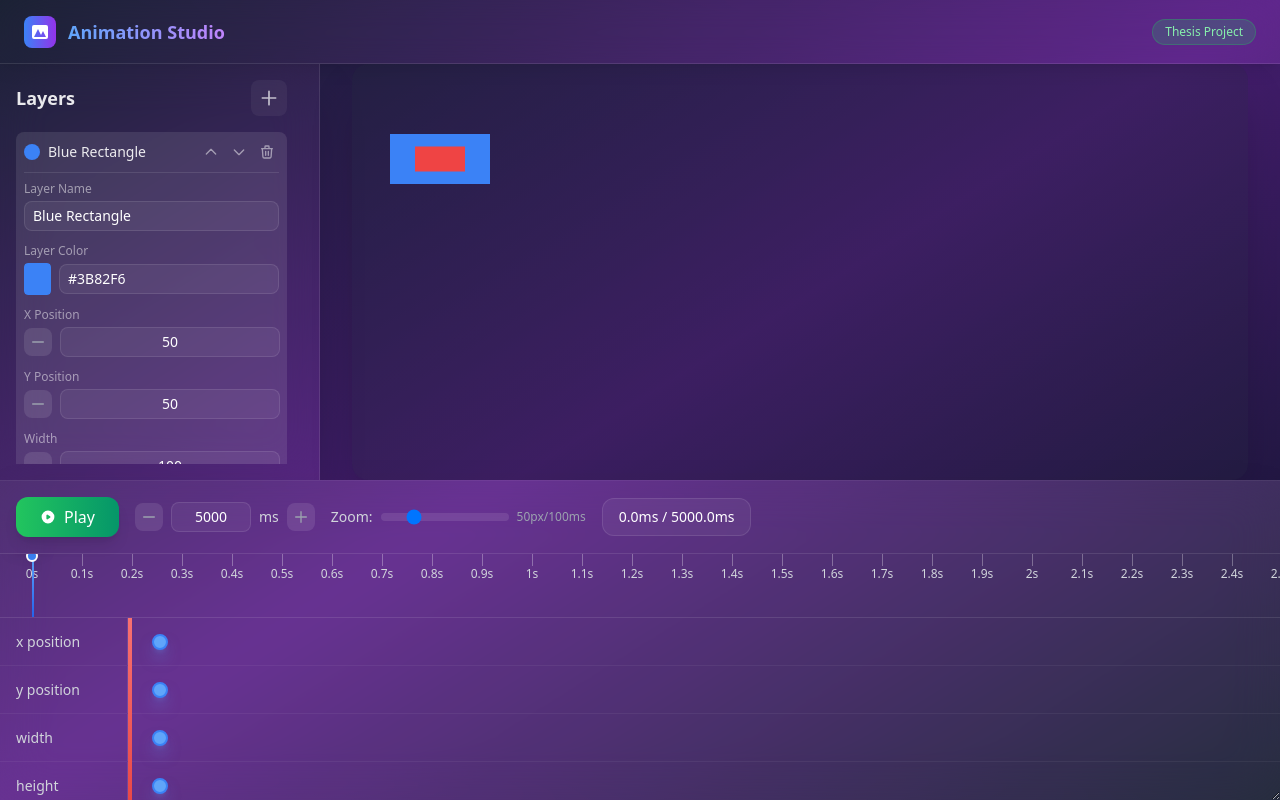
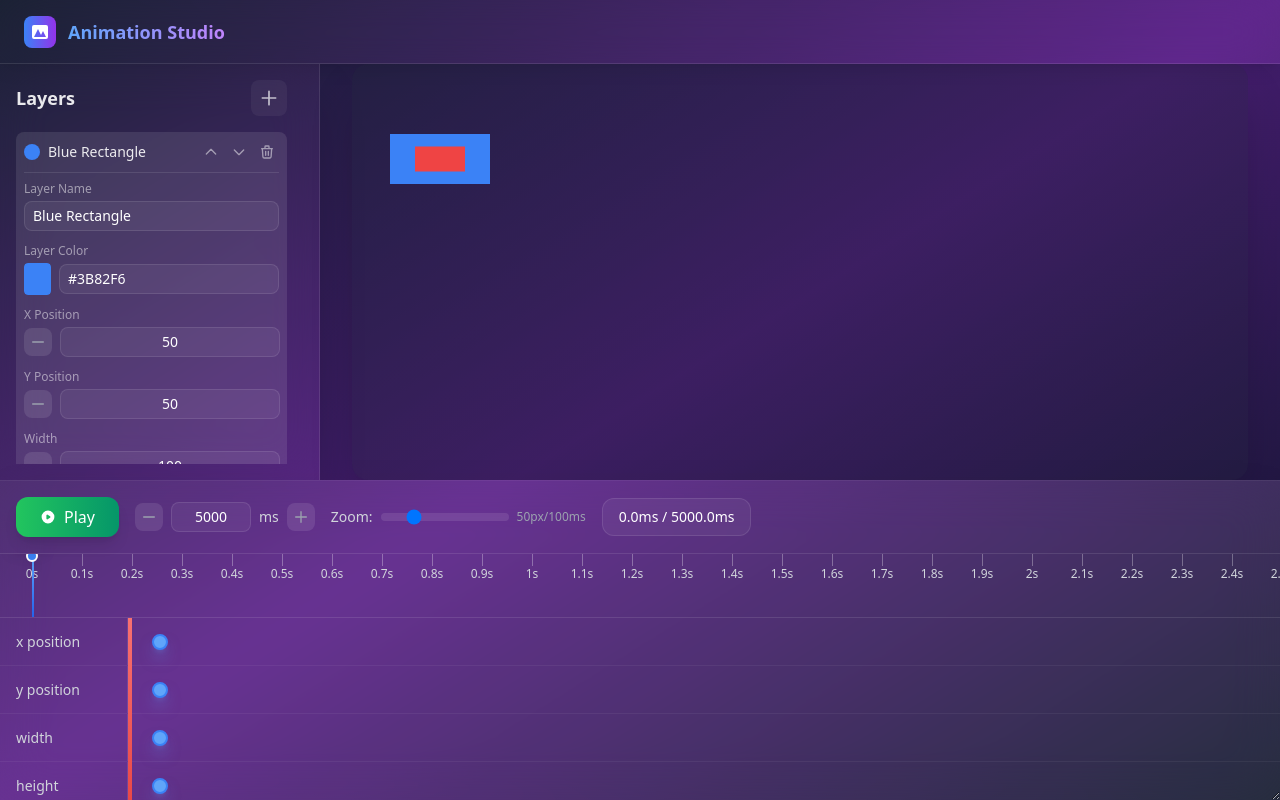
Before and after one commit to Jonroi/UI_Projects, a React (Vite) app in the folder animator_v2_dark_version/: page / in a window 1280 px wide. Built offline with nearby package versions, Linux system fonts and the light colour scheme.

Commit message:
Remove Thesis Project label from Animator component header for a cleaner UI layout.

```diff
--- a/animator_v2_dark_version/src/components/Animator.tsx
+++ b/animator_v2_dark_version/src/components/Animator.tsx
@@ -2643,11 +2643,7 @@ const App: React.FC = () => {
             Animation Studio
           </h1>
         </div>
-        <div className='ml-auto flex items-center space-x-4'>
-          <div className='px-3 py-1 bg-green-500/20 text-green-300 rounded-full text-xs font-medium border border-green-500/30'>
-            Thesis Project
-          </div>
-        </div>
+        <div className='ml-auto flex items-center space-x-4'></div>
       </div>
 
       <div className='flex-1 flex flex-col overflow-hidden'>
```
